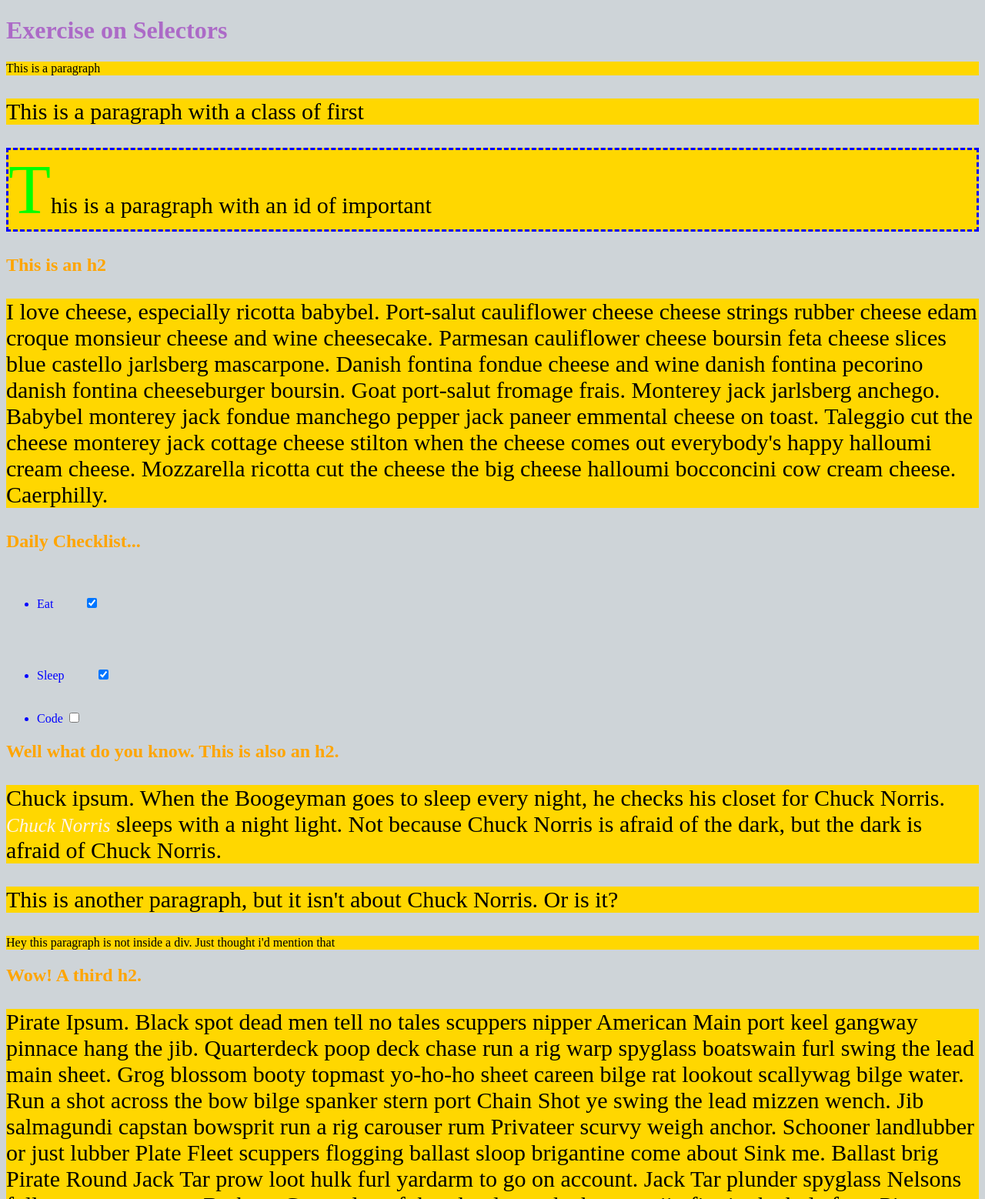
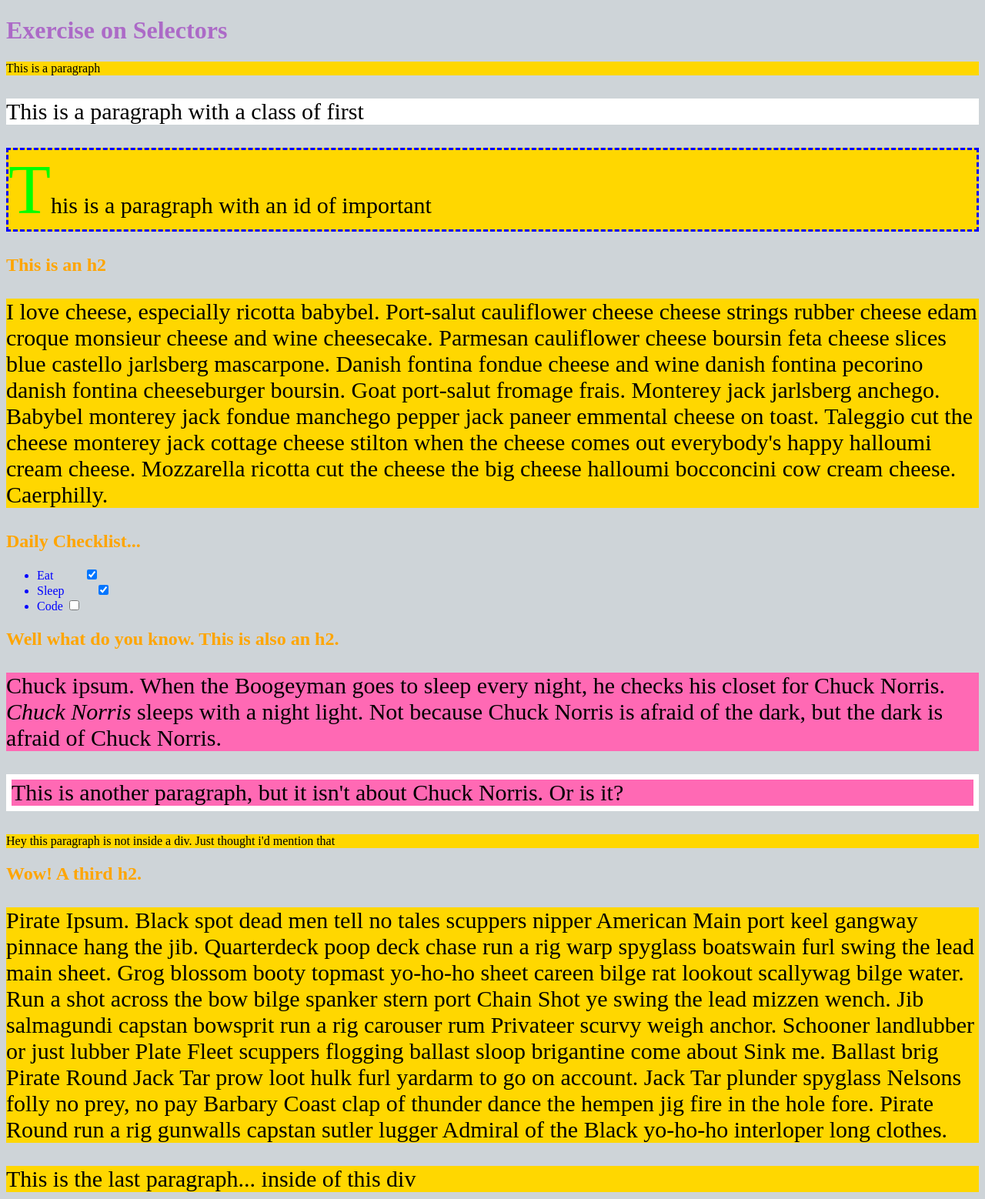
Before and after one commit to OwenKiteck/SelectorsExercise, a plain HTML site: page index.html in a window 1280 px wide. Shown: the top 1558 px of the page at 77% size. Drawn offline with Linux system fonts and the light colour scheme.

Commit message:
added stuff

```diff
--- a/style.css
+++ b/style.css
@@ -13,28 +13,79 @@ li {
 p {
     background-color: gold;
 }
-input[type] {
+
+/* 7 */
+
+input[type="text"], input[type="email"] {
     border: 5px dotted pink;
+}
+
+/* or */
+/* input[type] {
+    border: 5px dotted pink;
+}
+input:not(input[type="checkbox"]) {
+    border: 5px dotted pink;
+} */
+
+/* or */
+/*
+label > input {
+    border: 5px dotted pink;
+} */
+
+.first {
+    background-color: #fff;
 }
 #important {
     border: 3px dashed #0000ff;
 }
+
 div p {
     font-size: 30px;
 }
+/* OR
+div > p {
+    font-size: 30px;
+}
+But if there were any grandchild p's they wouldn't be effected*/
+
 input[type="email"] {
     background-color: #808080;
 }
 
-/* dunno what to do here (step 12 & 13) ¯\_(= ~ =)_/¯ */
+/* dunno what to do here (step 12 & 13)
+¯\_(= ~ =)_/¯ */
+div:nth-of-type(3) p {
+    background-color: hotpink;
+}
+/* OR */
+/* div:nth-child(5) p {
+    background-color: hotpink;
+} */
+div:nth-of-type(3) p:nth-of-type(2) {
+    border: 7px solid rgb(255, 255, 255);
+}
+˜\_[-__-]_/˜
 
 em {
     color: seashell;
     font-size: 25px;
 }
+/* OR */
+/* div:nth-of-type(3) p > em {
+    color: seashell;
+    font-size: 25px;
+} */
+
 input[checked] {
-    margin: 40px;
+    margin-left: 40px;
 }
+/* OR */
+/* :checked {
+    margin-left: 40px;
+} */
+
 label {
     text-transform: lowercase;
 }
```
